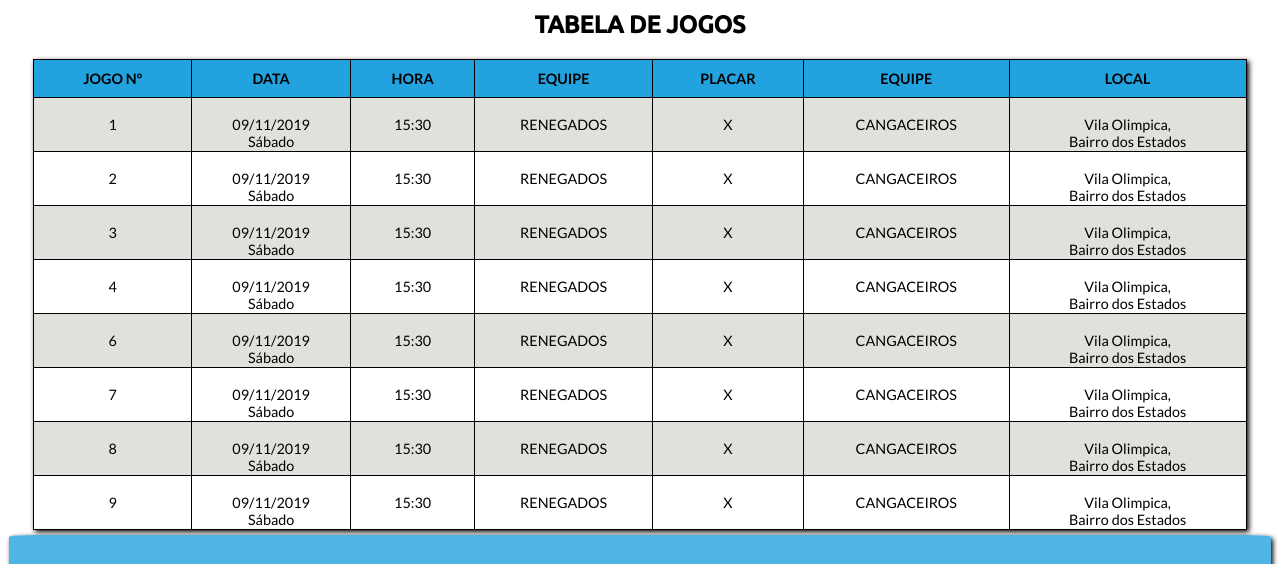
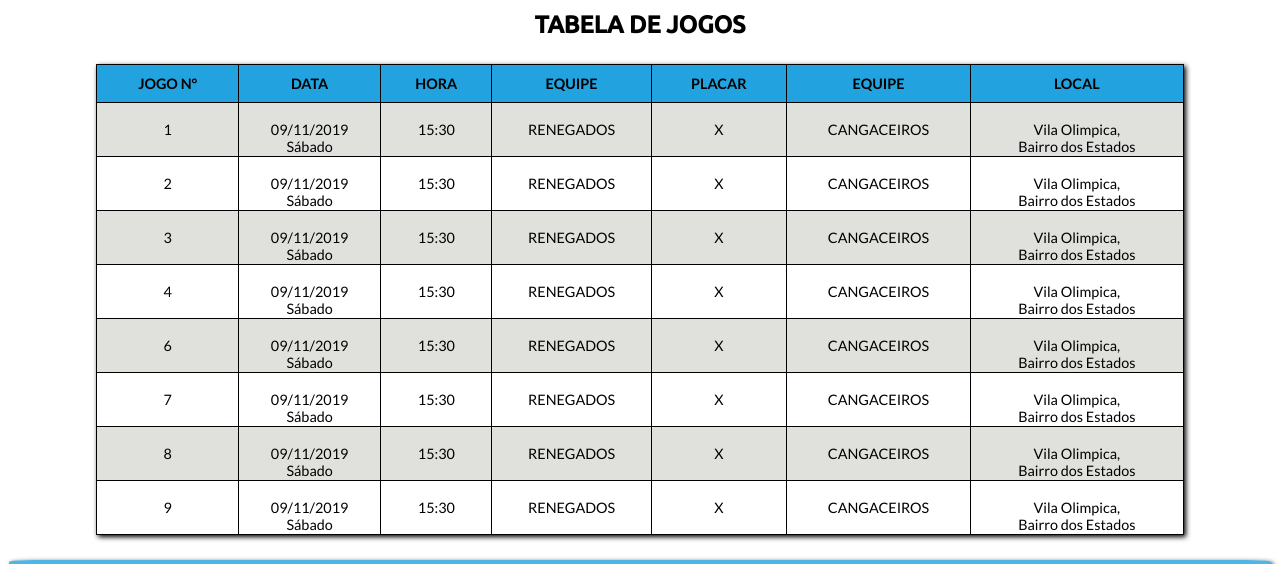
Before and after one commit to Amarildop1/LPBasquet, a plain HTML site: page jogos.html in a window 1280 px wide. Shown: the part 152-716 px from the top of the page. Drawn offline with Linux system fonts and the light colour scheme.

Commit message:
Estilo da tabela finalizado

```diff
--- a/css/jogos.css
+++ b/css/jogos.css
@@ -23,9 +23,9 @@ table{
   box-shadow: 2px 2px 5px black;
   border: 1px solid black;
   border-collapse: collapse;
-  width:96%;
+  width:86%;
   font-size: 90%;
-  margin: 0 auto;
+  margin: 2% auto;
 
 }
 
@@ -43,6 +43,11 @@ table td{
 
 tr:nth-child(2n){
   background: rgba(151, 156, 140, 0.3);
+}
+
+table tr:hover{
+  background: rgba(34, 163, 223, 0.3);
+  font-weight: bold;
 }
 
 .nao-mobile{
```
